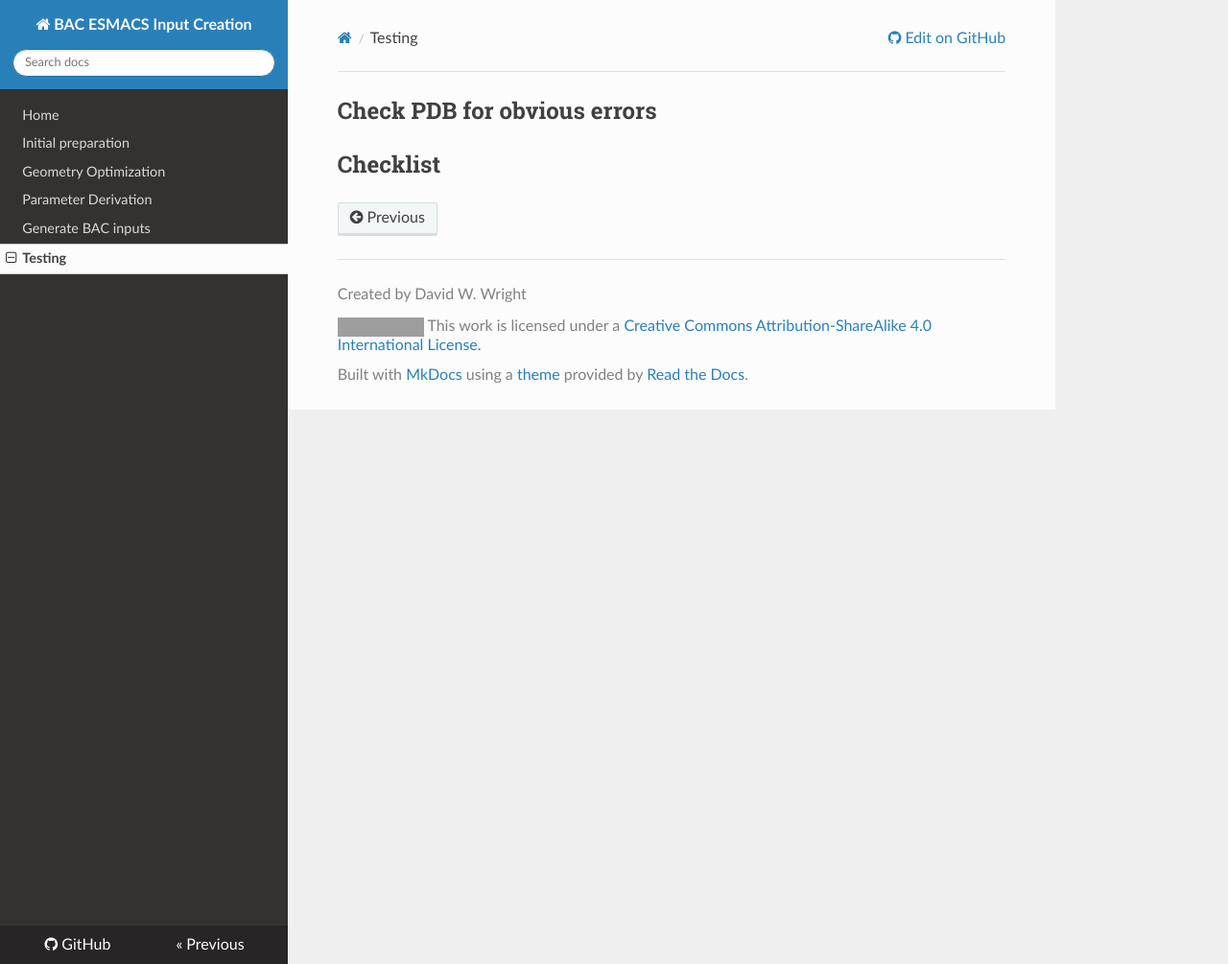
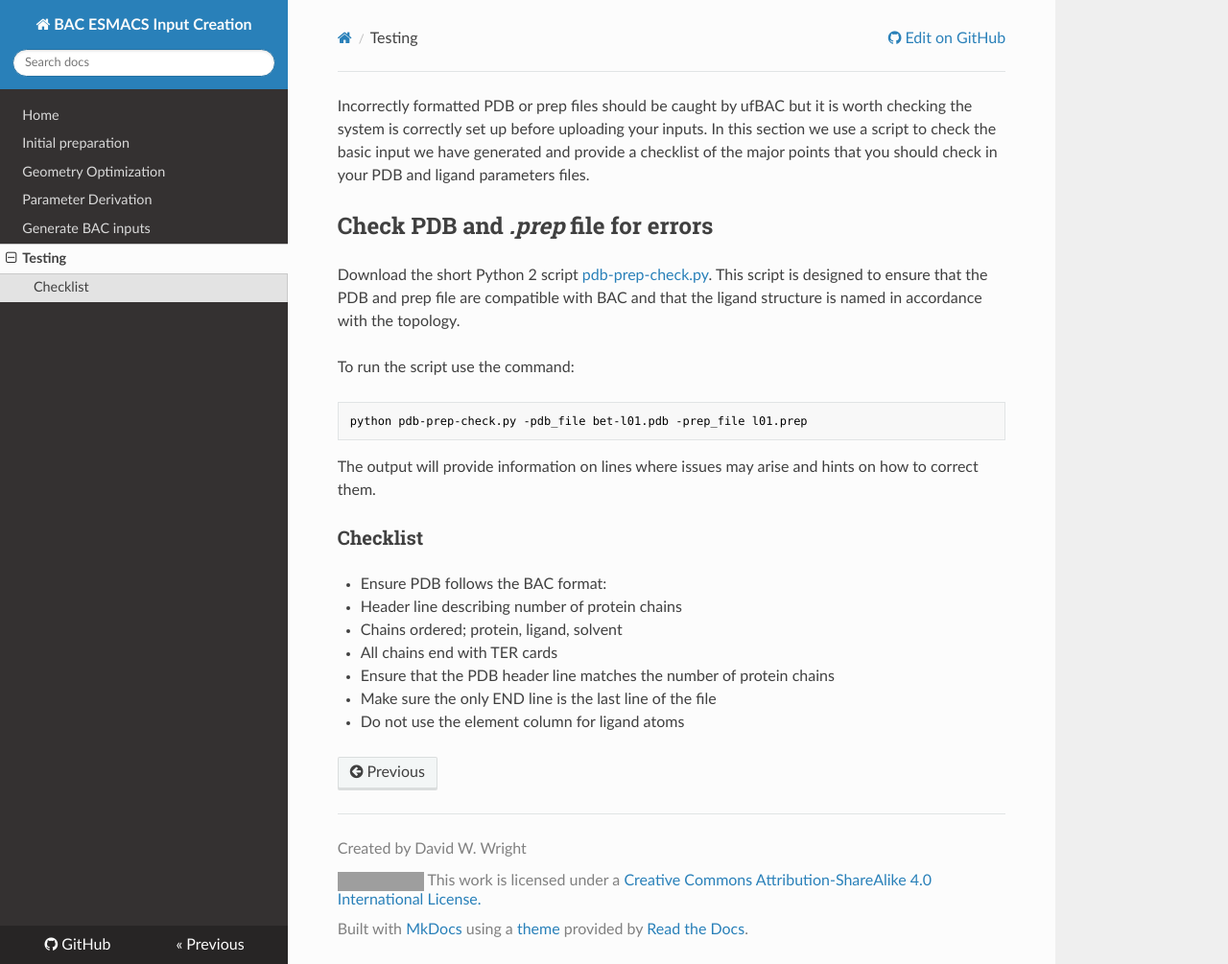
Before and after one commit to UCL-CCS/esmacs-input-creation-docs, an MkDocs documentation site: the page built from docs/testing.md, in a window 1280 px wide and 1005 px high. Shown: the whole window at 96% size. Built offline with MkDocs 1.6.1, drawn with Linux system fonts in a browser that asks for light colours; nearby versions of some CDN libraries; old or Windows-style settings are respelled for this version of MkDocs; grey boxes are pictures that could not be loaded.

Commit message:
Basic testing instructions

````diff
--- a/docs/testing.md
+++ b/docs/testing.md
@@ -1,4 +1,25 @@
+Incorrectly formatted PDB or prep files should be caught by ufBAC but it is worth checking the system is correctly set up before uploading your inputs.
+In this section we use a script to check the basic input we have generated and provide a checklist of the major points that you should check in your PDB and ligand parameters files.
 
-## Check PDB for obvious errors
+## Check PDB and *.prep* file for errors
 
-## Checklist
+Download the short Python 2 script [pdb-prep-check.py](examples/pdb-prep-check.py).
+This script is designed to ensure that the PDB and prep file are compatible with BAC and that the ligand structure is named in accordance with the topology.
+
+To run the script use the command:
+
+```
+python pdb-prep-check.py -pdb_file bet-l01.pdb -prep_file l01.prep
+```
+
+The output will provide information on lines where issues may arise and hints on how to correct them.
+
+### Checklist
+
+*  Ensure PDB follows the BAC format:
+   -  Header line describing number of protein chains
+   -  Chains ordered; protein, ligand, solvent
+   -  All chains end with TER cards
+*  Ensure that the PDB header line matches the number of protein chains
+*  Make sure the only END line is the last line of the file
+*  Do not use the element column for ligand atoms
````
